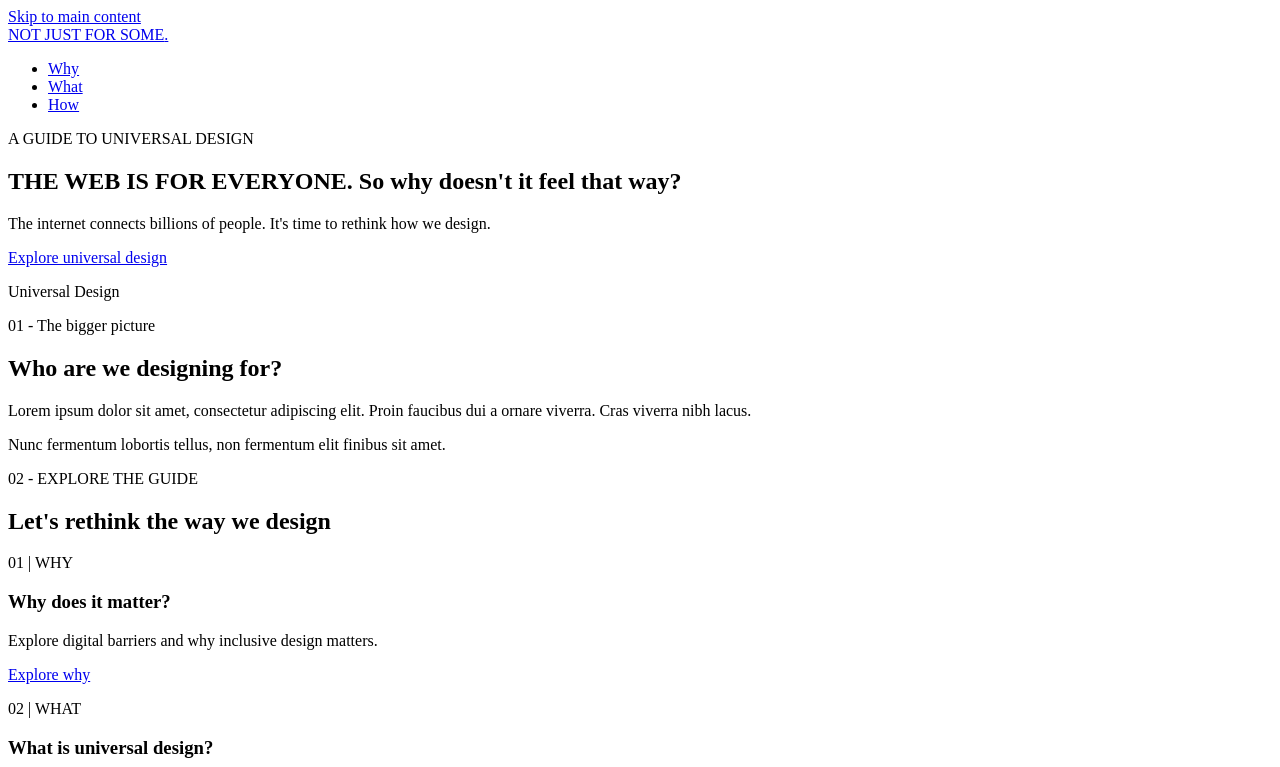
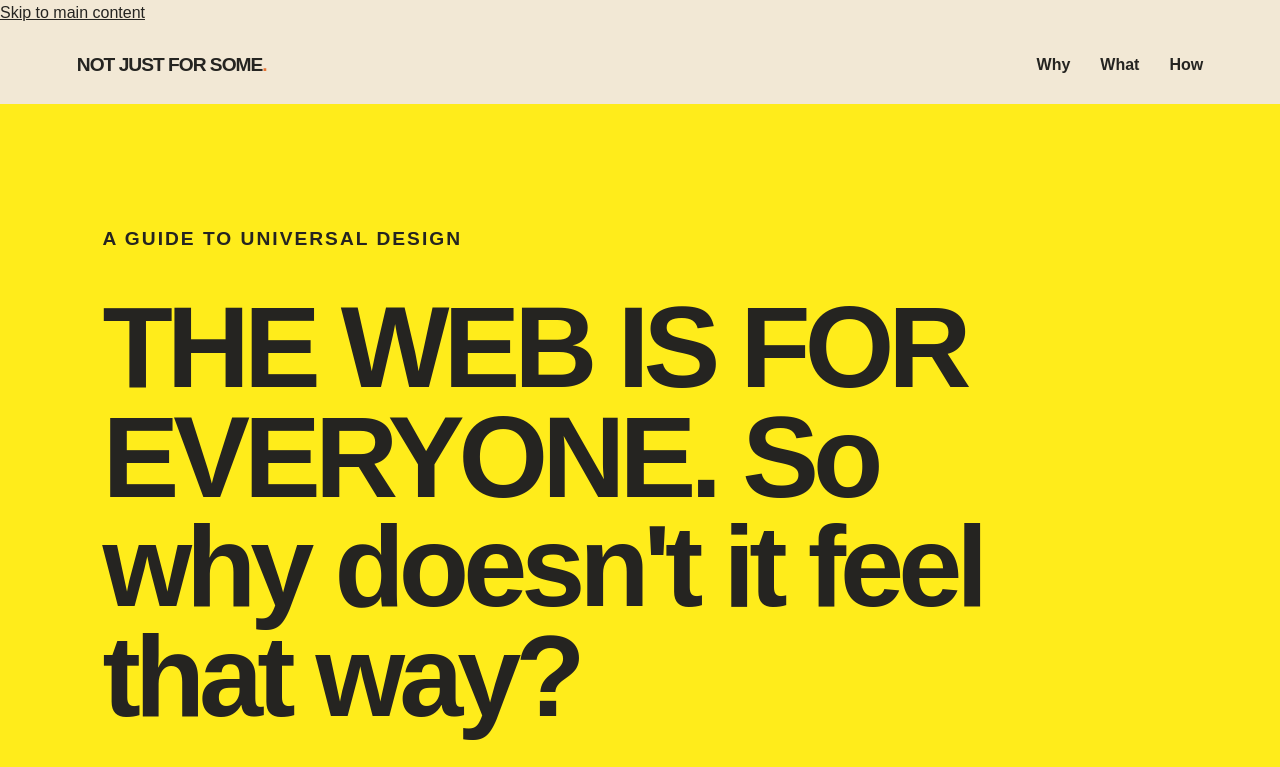
Before and after one commit to loveeelala/universal-design, a plain HTML site: page final-project/index.html in a window 1280 px wide. Shown: the top 767 px of the page. Drawn offline with Linux system fonts and the light colour scheme; the site is published under a folder, as on GitHub Pages, so addresses that start at the root find nothing.

Commit message:
Update index.html
css

```diff
--- a/final-project/index.html
+++ b/final-project/index.html
@@ -5,7 +5,7 @@
     <meta name="viewport" content="width=device-width, initial-scale=1.0">
     <title>Not Just for Some | Universal Design</title>
 
-    <link rel="stylesheet" href="/final-project/final-styles.css">
+    <link rel="stylesheet" href="final-styles.css">
 </head>
 
 <body>
```
